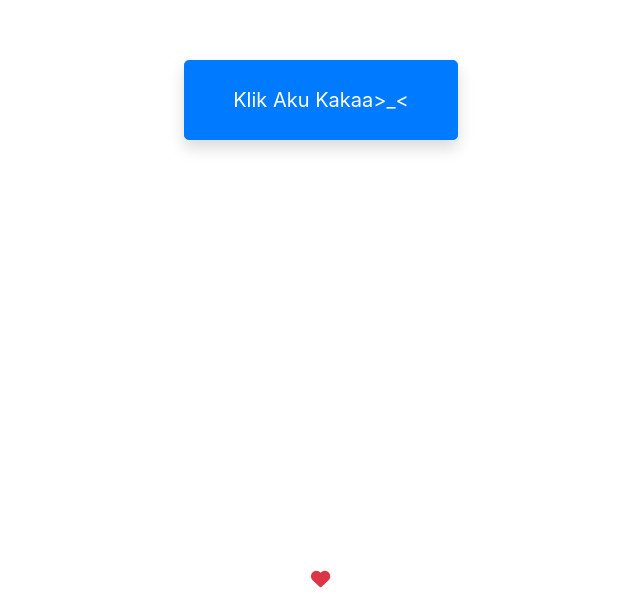
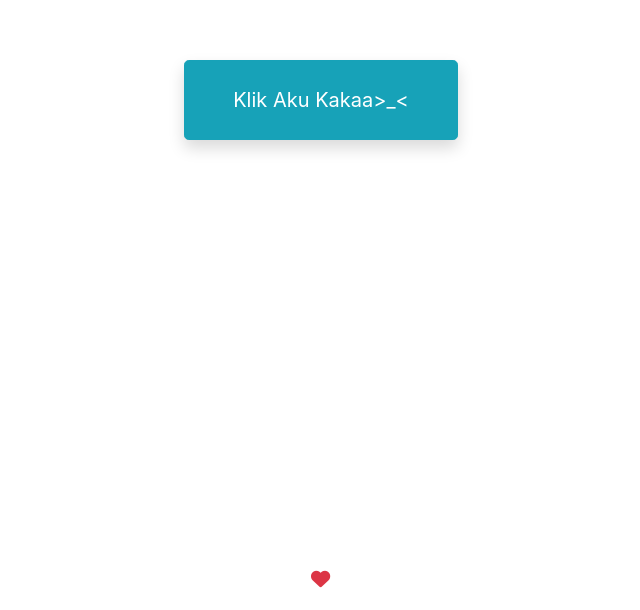
Before and after one commit to efn-09/efn.github.io, a plain HTML site: page index.html in a window 1280 px wide. Shown: the part 190-800 px from the top of the page, without its empty margins (319-959 px from the left). Drawn offline with nearby package versions, Linux system fonts and the light colour scheme; some packages are replaced by stand-ins of ours; a script that the page names is missing.

Commit message:
Update index.html

```diff
--- a/index.html
+++ b/index.html
@@ -23,7 +23,7 @@
 <body>
   <div class="row">
     <div class="col-lg text-center kotak">
-      <button type="button" class="btn btn-lg btn-primary tombol py-4 px-5 shadow">Klik Aku Kakaa>_<</button>
+      <button type="button" class="btn btn-lg btn-info tombol py-4 px-5 shadow">Klik Aku Kakaa>_<</button>
       <h1 id="teks" class="d-none animate__animated animate__pulse">Woaaahh, Maaciw dah klik hati akuu! >_< <i class="fas fa-heart text-danger animate__animated animate__heartBeat animate__repeat-3"></i></h1>
     </div>
   </div>
```
